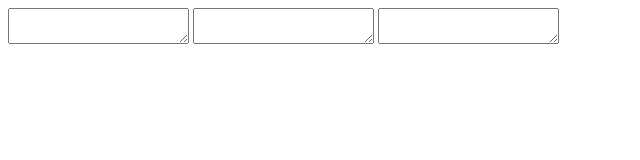
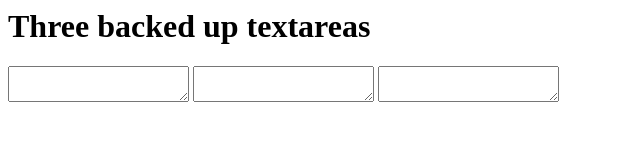
Before and after one commit to matthewcrist/Lost-Comment, a plain HTML site: page index.html in a window 1280 px wide. Shown: the whole page, without its empty margins (0-640 px from the left). Drawn offline with Linux system fonts and the light colour scheme.

Commit message:
More detail on demo

```diff
--- a/index.html
+++ b/index.html
@@ -4,6 +4,7 @@
 	<script type="text/javascript" src="lost-comment.min.js"></script>
 </head>
 <body>
+  <h1>Three backed up textareas</h1>
 	<textarea id="post-101"></textarea>
 
   <textarea id="post-102"></textarea>
```
